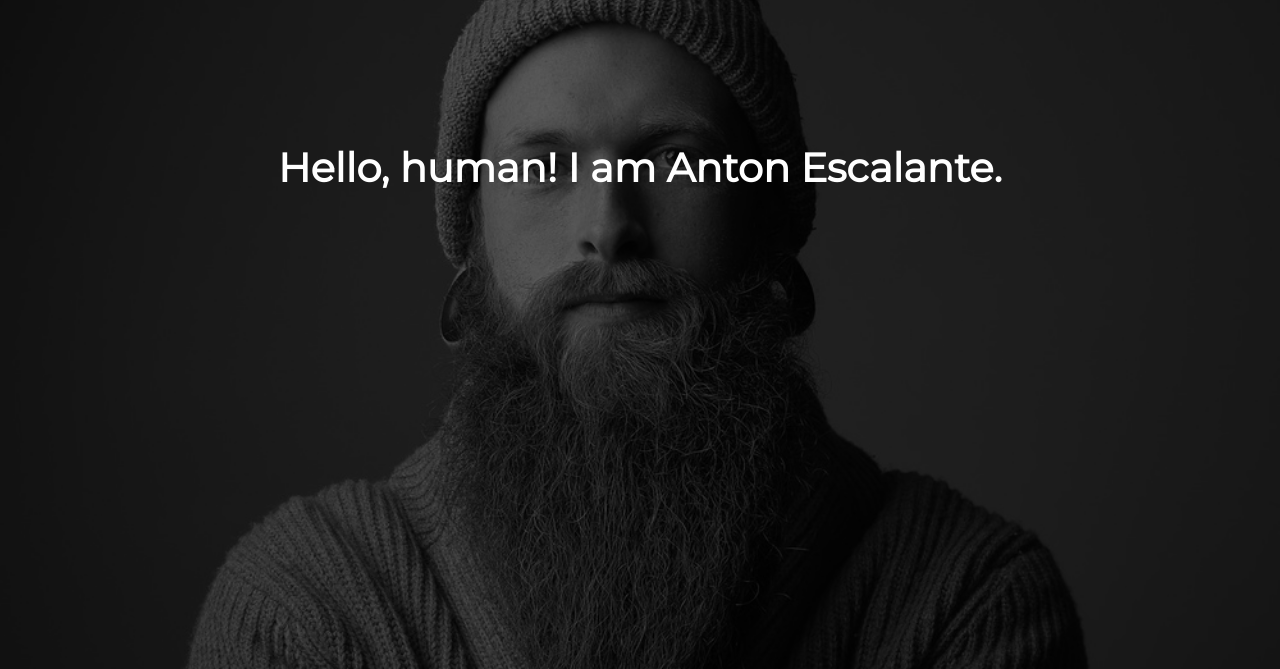
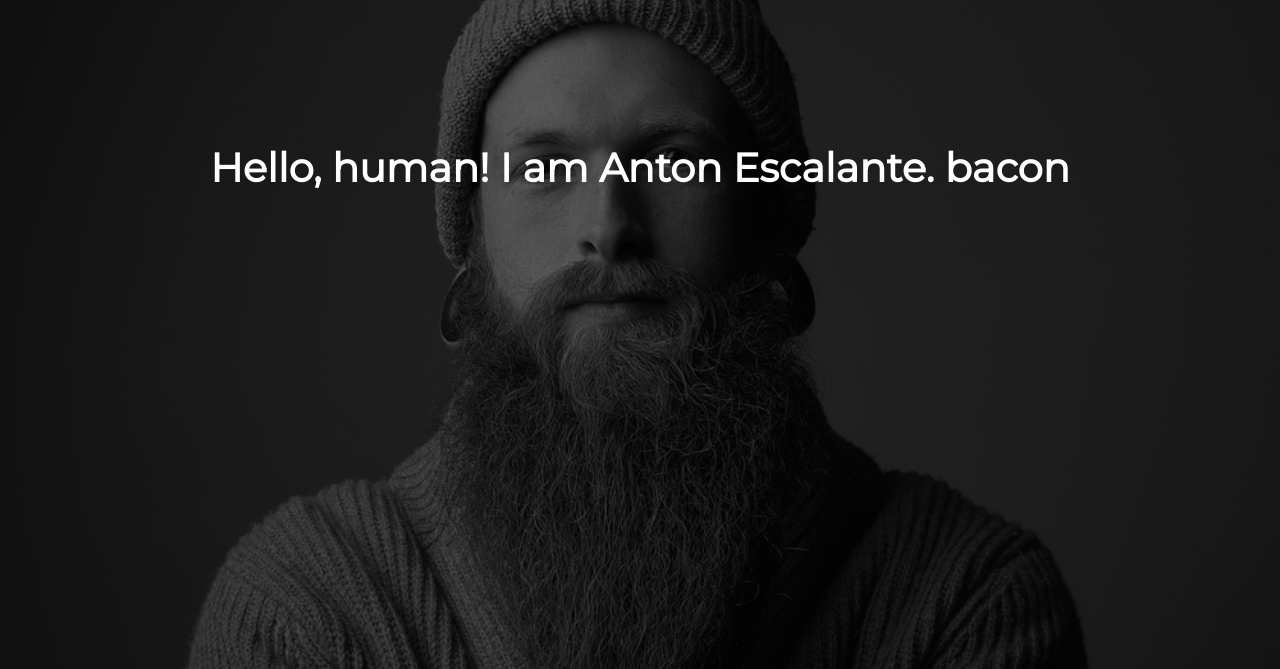
Before and after one commit to antonapua/antonapua.github.io, a website built with webpack: page core/index.html in a window 1280 px wide. Shown: the part 131-800 px from the top of the page. Built offline with nearby package versions, Linux system fonts and the light colour scheme.

Commit message:
I've edited this text

```diff
--- a/core/index.html
+++ b/core/index.html
@@ -28,7 +28,7 @@
 		</header>
 		<section class="" id="home">
 			<div class="container">
-				<h1>Hello, human! I am Anton Escalante.</h1>
+				<h1>Hello, human! I am Anton Escalante. bacon</h1>
 				<p>
 				</p>
 			</div>
```
